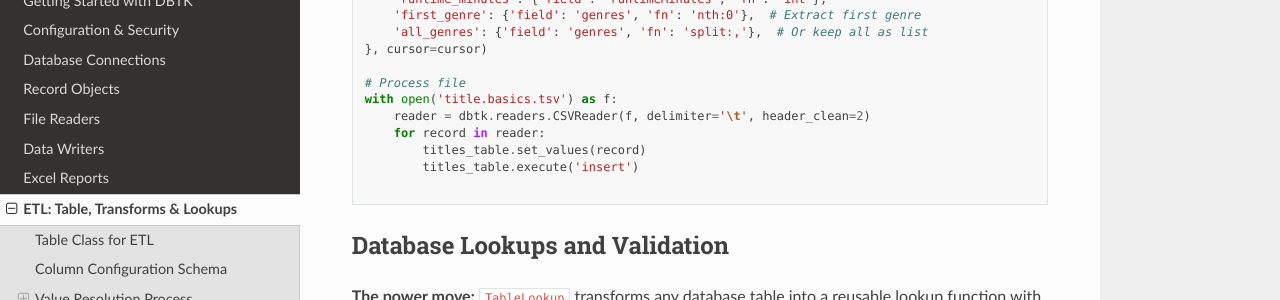
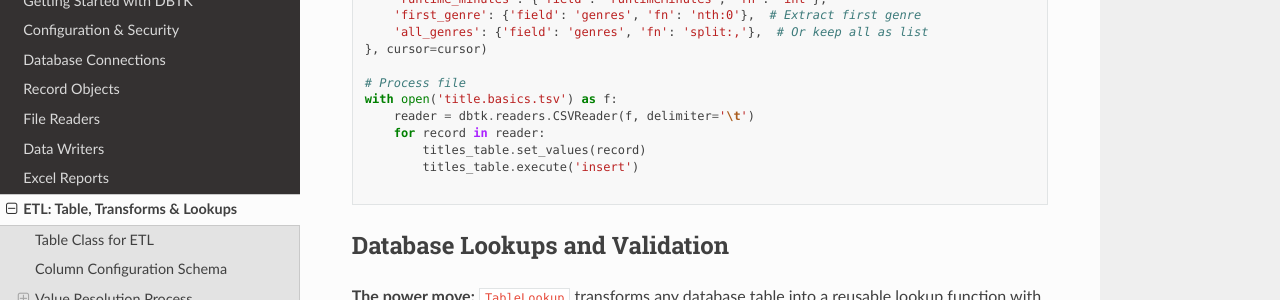
Before and after one commit to scottrbailey/dbtk, a Sphinx documentation site: the page built from docs/07-table.md, in a window 1280 px wide and 900 px high, scrolled down 13548 px. Shown: the part 151-451 px from the top of the window. Built offline with Sphinx 7.4.7 and the Read the Docs theme 3.1.0, drawn with Linux system fonts in a browser that asks for light colours.

Commit message:
- Remove reference to removed header_clean parameter

```diff
--- a/docs/07-table.md
+++ b/docs/07-table.md
@@ -624,7 +624,7 @@ titles_table = dbtk.etl.Table('imdb_titles', {
 
 # Process file
 with open('title.basics.tsv') as f:
-    reader = dbtk.readers.CSVReader(f, delimiter='\t', header_clean=2)
+    reader = dbtk.readers.CSVReader(f, delimiter='\t')
     for record in reader:
         titles_table.set_values(record)
         titles_table.execute('insert')
```
